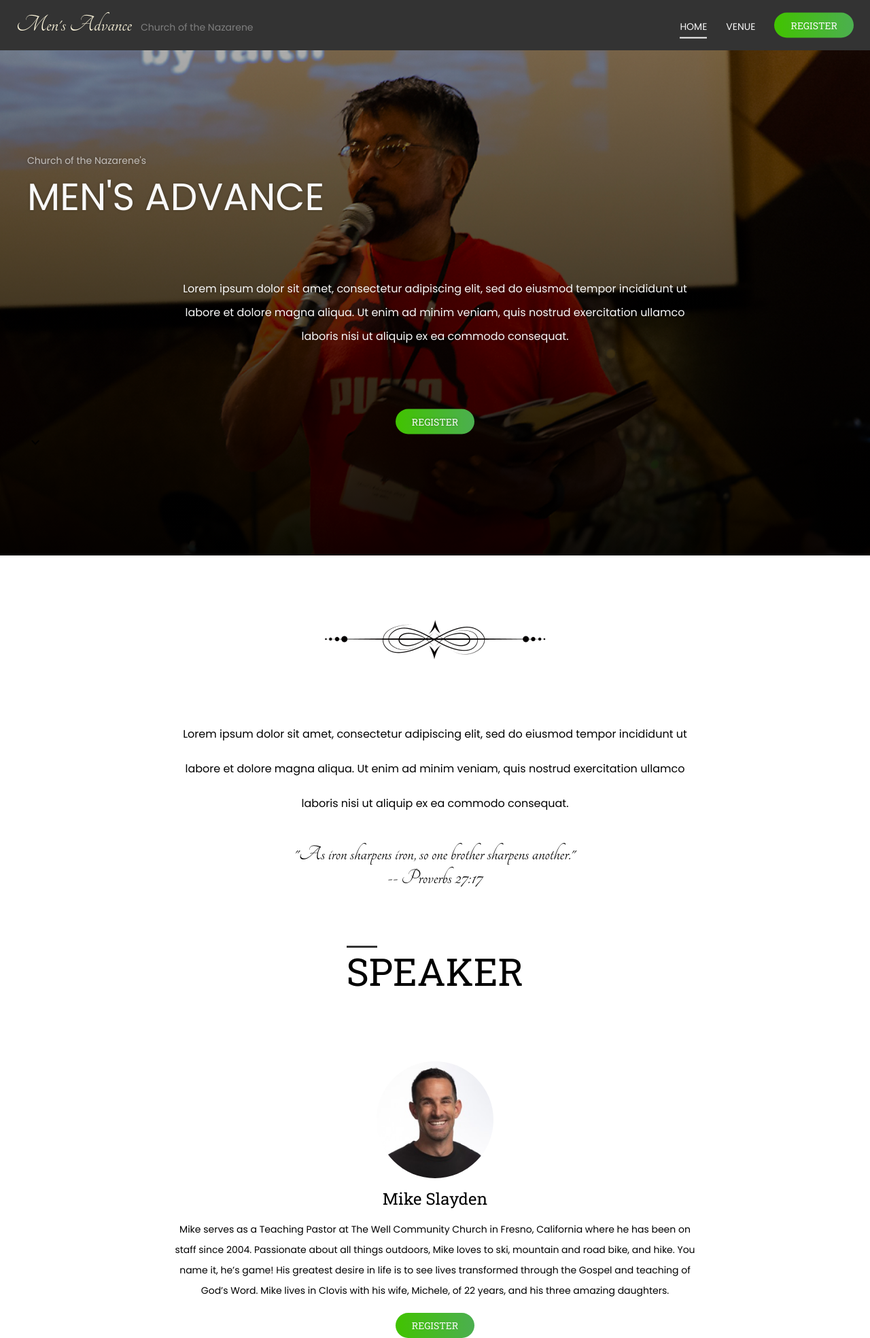
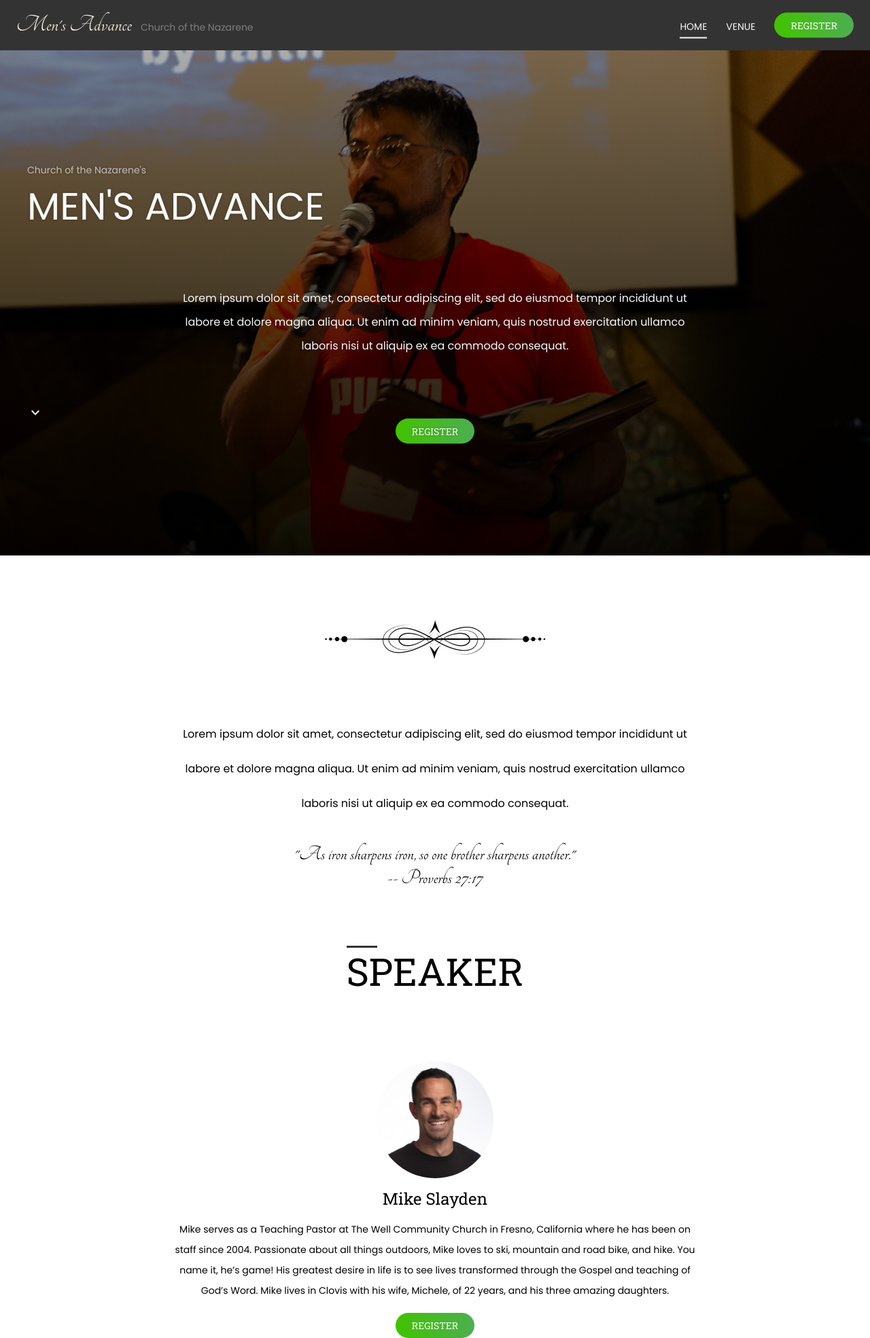
Before and after one commit to juliancoleman/mens-advance, a Jekyll site: the page built from index.html, in a window 1280 px wide. Shown: the whole page at 68% size. Built offline with Jekyll 4.4.1, drawn with Linux system fonts in a browser that asks for light colours.

```diff
--- a/_sass/components/hero.scss
+++ b/_sass/components/hero.scss
@@ -75,6 +75,11 @@
 
   .scroll-down {
     animation: bounce 2s infinite;
+    color: $white;
+    position: absolute;
+    bottom: 25px;
+    left: 0;
+    right: 0;
   }
 }
 
```
